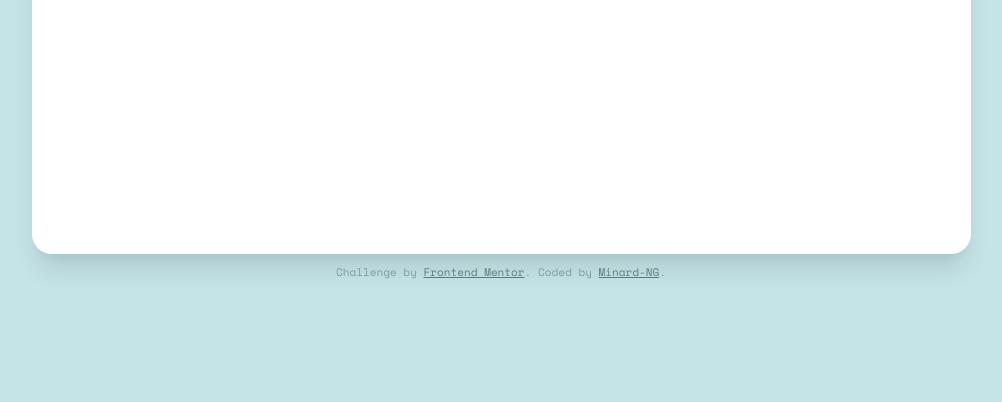
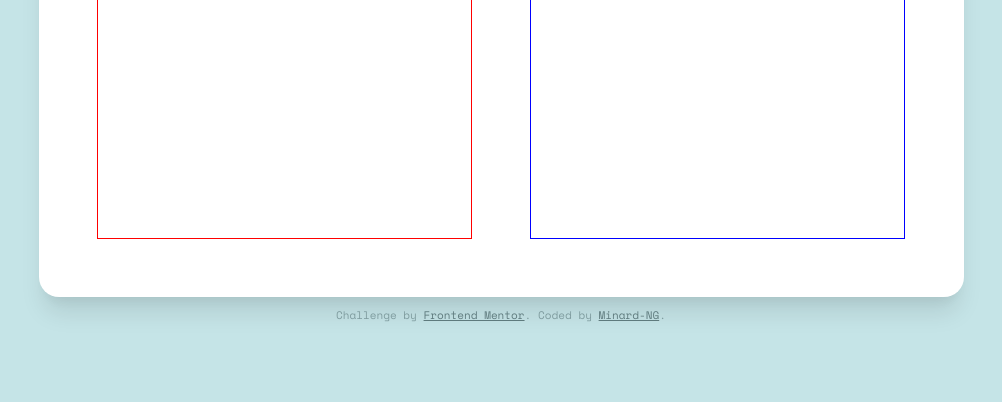
Before and after one commit to Minard-NG/Tip-calculator, a plain HTML site: page index.html in a window 1280 px wide. Shown: the part 398-800 px from the top of the page, without its empty margins (139-1141 px from the left). Drawn offline with nearby package versions, Linux system fonts and the light colour scheme.

Commit message:
updated top level design and markup for main section

```diff
--- a/css/_main.scss
+++ b/css/_main.scss
@@ -1,18 +1,33 @@
 main {
+  display: grid;
+  grid-template: 1.5fr 1fr / 1fr;
   justify-self: center;
   width: 100%;
-  max-width: 939px;
+  max-width: 925px;
   padding: calc(1.25rem + 3vw);
+  gap: 1.5rem calc(1.25rem + 3vw);
   height: 80vh;
   background-color: $white;
   border-radius: 20px 20px 0px 0px;
   box-shadow: rgba(0, 0, 0, 0.1) 0px 20px 25px -5px,
     rgba(0, 0, 0, 0.04) 0px 10px 10px -5px;
+
+  .input__sect {
+    width: 100%;
+    height: 100%;
+    border: 1px solid red;
+  }
+  .output__sect {
+    width: 100%;
+    height: 100%;
+    border: 1px solid blue;
+  }
 }
 
-@media only screen and (min-width: 1024px) {
+@media only screen and (min-width: 930px) {
   main {
-    height: 50vh;
+    grid-template: 1fr / 1fr 1fr;
+    height: 485px;
     border-radius: 20px;
   }
 }
--- a/index.html
+++ b/index.html
@@ -15,24 +15,23 @@
     <link rel="stylesheet" href="./css/style.css">
 
     <title>Frontend Mentor | Tip calculator app</title>
-
-    <!-- Feel free to remove these styles or customise in your own stylesheet 👍 -->
-    <style>
-
-    </style>
   </head>
   <body>
     <header>
       <img src="./images/logo.svg" alt="splitter logo">
     </header>
     <main>
-      <h1>Almost</h1>
+    <div class="input__sect">
+
+
+    </div>
+    <div class="output__sect"></div>
     </main>
     <footer class="attribution">
       Challenge by
       <a href="https://www.frontendmentor.io?ref=challenge" target="_blank"
         >Frontend Mentor</a
-      >. Coded&nbsp;by&nbsp;<a href="#">Minard-NG</a>.
+      >. Coded&nbsp;by&nbsp;<a href="https://github.com/Minard-NG">Minard-NG</a>.
     </footer>
   </body>
 </html>
```
Also changed, not shown: css/style.css, 1 other file.
